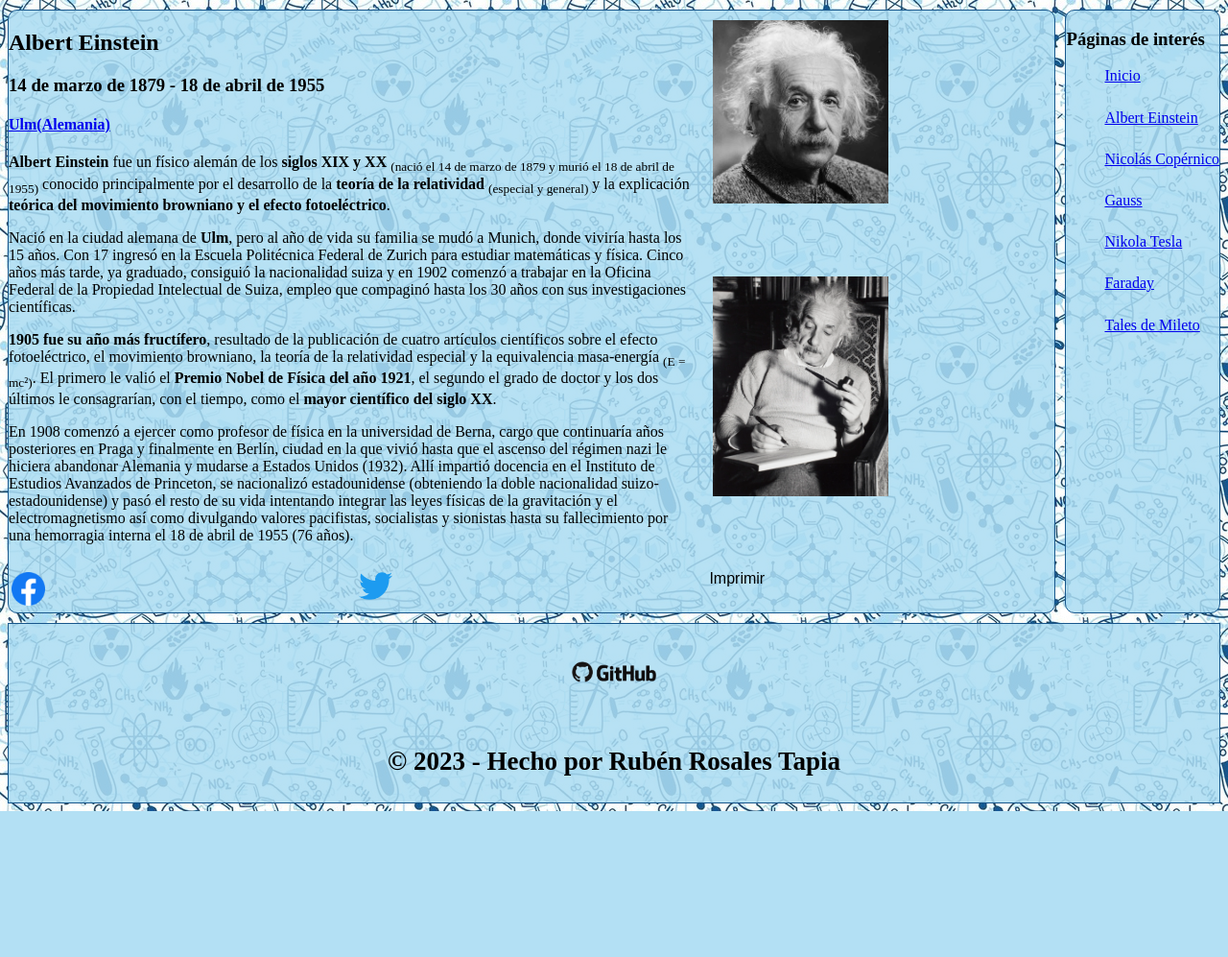
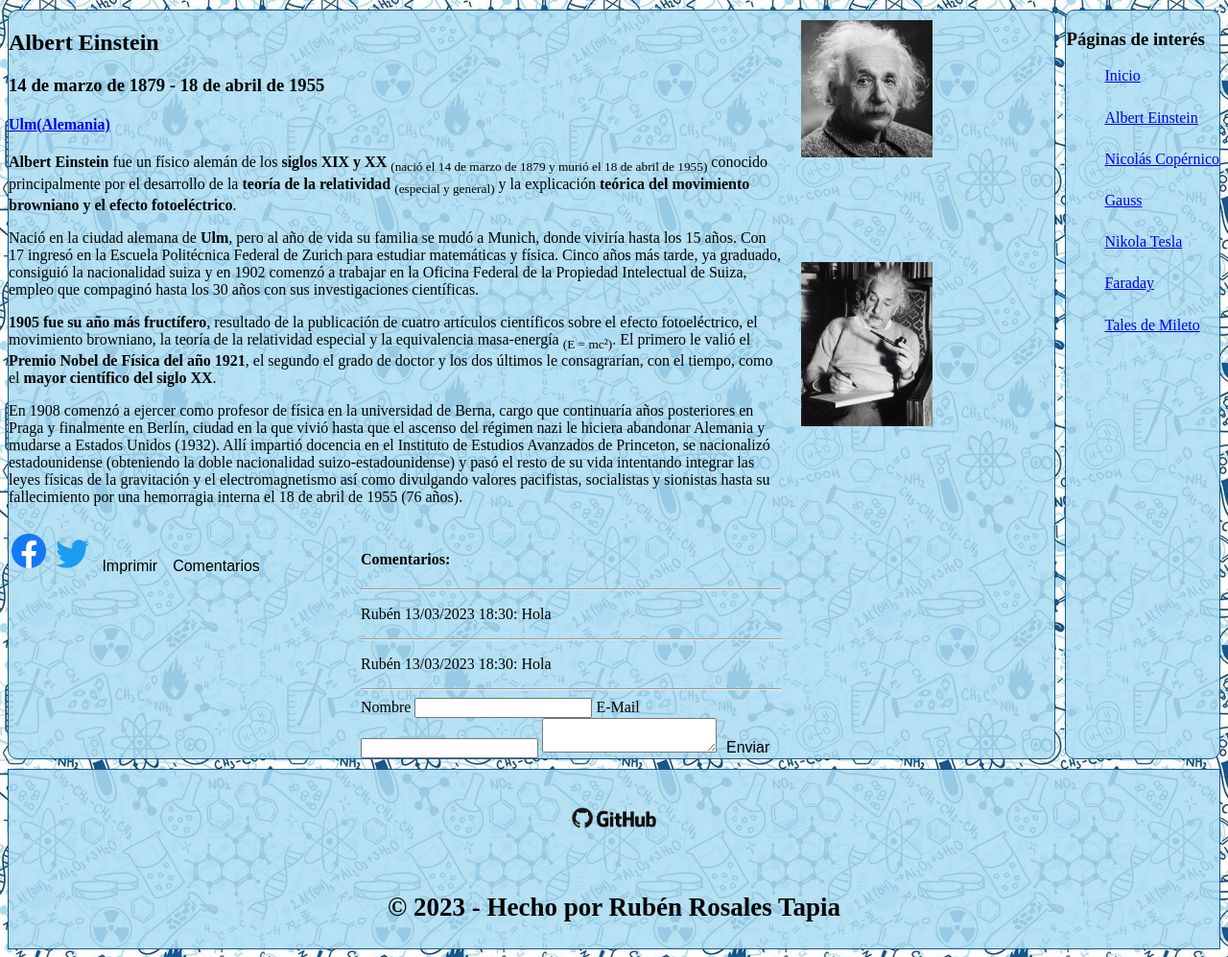
Before and after one commit to Rubenelcurioso/SIBW-practicas, a PHP site: page /cientificos/cientifico.html in a window 1280 px wide. Shown: the part 130-1127 px from the top of the page at 96% size. Before the commit the page ends 975 px from the top, so only its background shows below. Run offline with PHP 8.4, Linux system fonts and the light colour scheme.

Commit message:
Comment section

```diff
--- a/p2/cientificos/cientifico.html
+++ b/p2/cientificos/cientifico.html
@@ -3,6 +3,7 @@
     <head>
         <title>Práctica 1</title>
         <link href="../css/cientifico.css" rel="stylesheet" type="text/css">
+        <script src="/p2/js/cientifico.js" defer></script>
     </head>
     <body>
         <header class="header">
@@ -26,11 +27,30 @@
                     <img class="Imagen" src="../img/AlbertEinstein.jpg" alt="Albert Einstein">
                     <img class="Imagen" src="../img/consultoria_innovacion Albert Einstein.jpg" alt="Albert Einstein">
                 </div>
-                <a href="https://www.facebook.com/"><img class="Iconos" width="10%" src="../img/Facebook_f_logo_(2019).svg.png" alt="Facebook"></a>
-                <a href="https://twitter.com"><img class="Iconos" width="10%" src="../img/index-removebg-preview.png" alt="Twitter"></a>
-                <a href="../cientificos/imprimir/imprimir_cientifico.html"><input type="button" value="Imprimir" class="Botones"></a>
+                <div class="Accesibilidad">
+                    <a href="https://www.facebook.com/"><img class="Iconos" width="10%" src="../img/Facebook_f_logo_(2019).svg.png" alt="Facebook" id="FB"></a>
+                    <a href="https://twitter.com"><img class="Iconos" width="10%" src="../img/index-removebg-preview.png" alt="Twitter" id="TW"></a>
+                    <a href="../cientificos/imprimir/imprimir_cientifico.html"><input type="button" value="Imprimir" class="Botones" id="bImp"></a>
+                    <button type="button" class="Botones" id="bComm">Comentarios</button>
+                </div>
+                <section class="Comentarios">
+                    <h4>Comentarios:</h4><hr>
+                    <div class="Comentario">
+                        <p>Rubén 13/03/2023 18:30: Hola</p><hr>
+                    </div>
+                    <div class="Comentario">
+                        <p>Rubén 13/03/2023 18:30: Hola</p><hr>
+                    </div>
+                    <form class="Formulario">
+                        <label for="iName" class="Labels">Nombre</label>
+                        <input type="text" id="iName">
+                        <label for="iMail" class="Labels">E-Mail</label>
+                        <input type="text" id="iMail">
+                        <textarea></textarea>
+                        <button type="button" class="Botones">Enviar</button>
+                    </form>
+                </section>
             </section>
-
             <nav class="Panel_nav"><!--Panel de navegacion/auxiliar-->
                 <h3>Páginas de interés</h3>
                     <ul>
--- a/p2/css/cientifico.css
+++ b/p2/css/cientifico.css
@@ -30,6 +30,23 @@ body{
 .Botones:hover{
     transform:scale(1.3);
 }
+
+#FB{
+    grid-area: FB;
+}
+
+#TW{
+    grid-area: TW;
+}
+
+#bImp{
+    grid-area: Imprimir;
+}
+
+#bComm{
+    grid-area: Comentarios;
+}
+
 #logo{
     grid-area: logo;
     background: transparent;
--- a/p2/js/cientifico.js
+++ b/p2/js/cientifico.js
@@ -0,0 +1 @@
+const botonComentario = document.getElementById("bComm");
```
